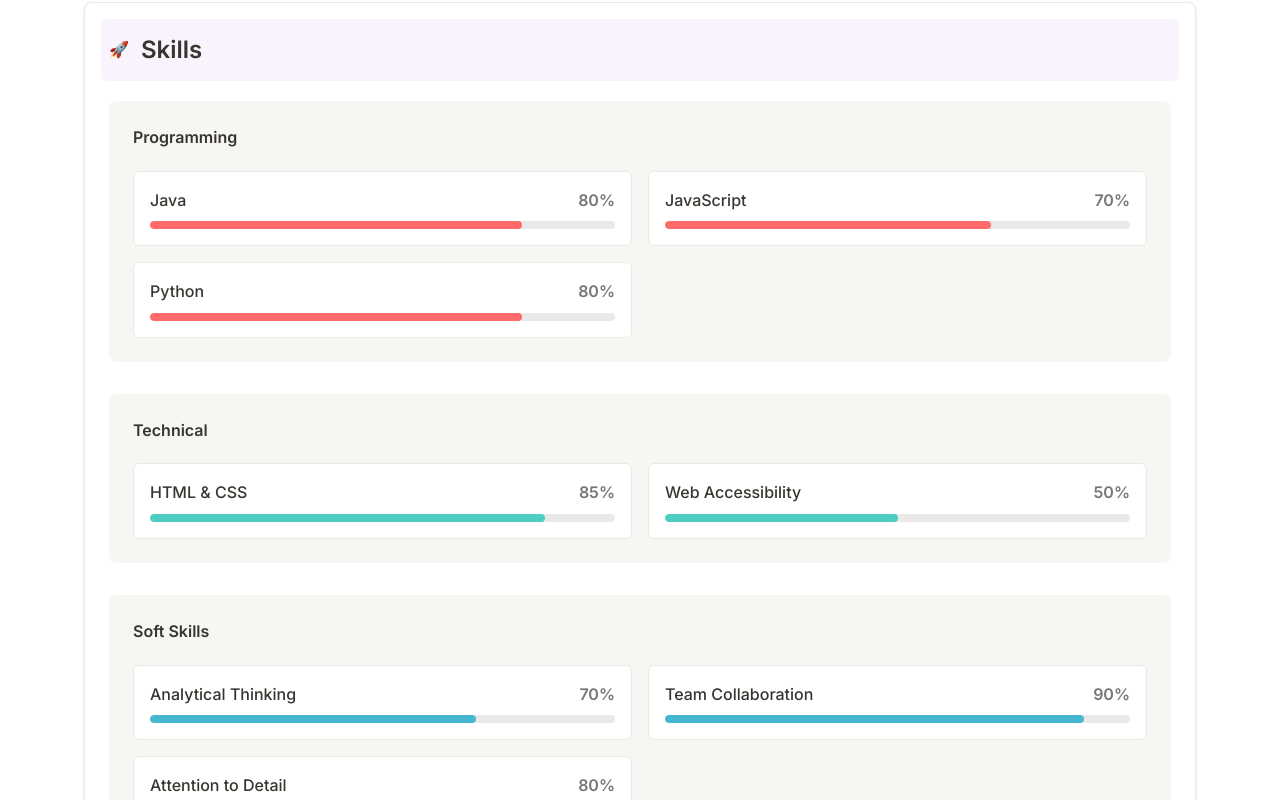
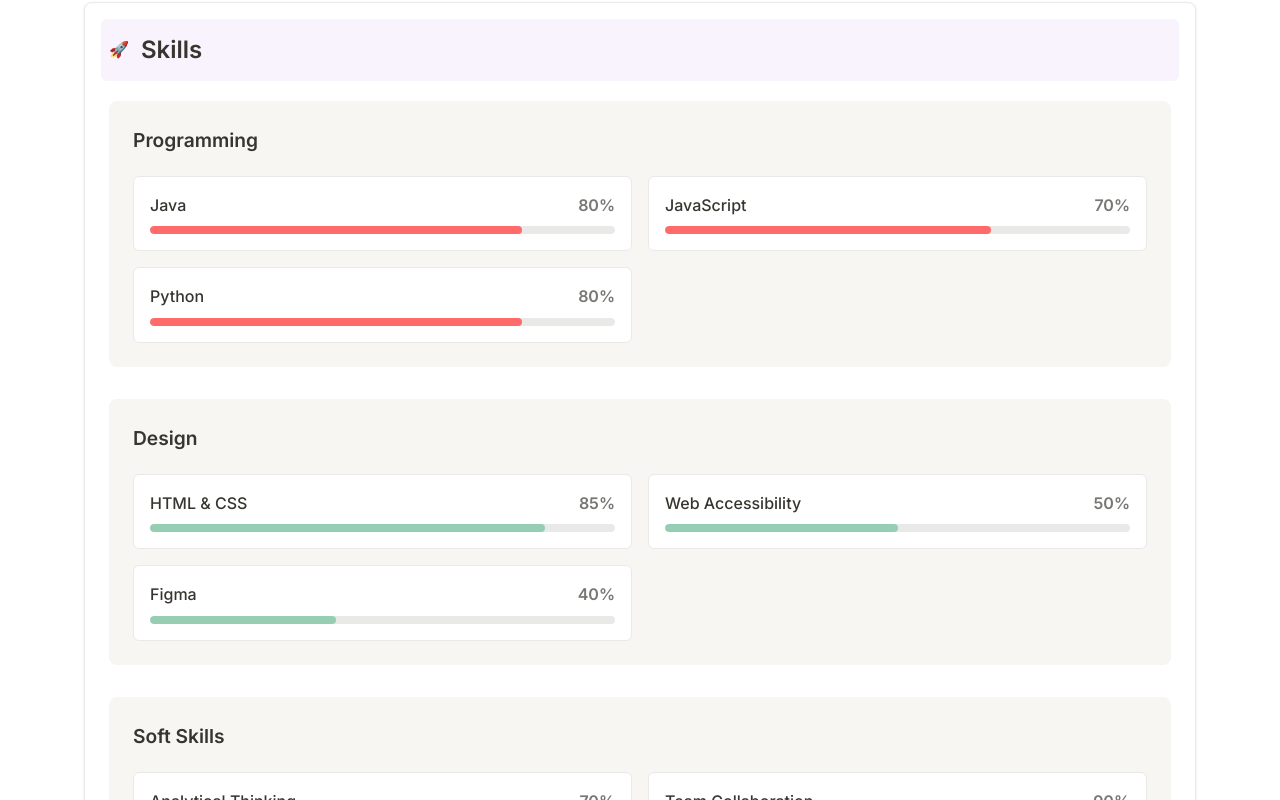
Before and after one commit to alisony755/alison-ye-website, a Next.js app: page / in a window 1280 px wide. Shown: the part 1640-2440 px from the top of the page. Built offline with nearby package versions, Linux system fonts and the light colour scheme.

Commit message:
Adjust Skills section formatting

```diff
--- a/app/globals.css
+++ b/app/globals.css
@@ -244,7 +244,7 @@
 }
 
 .category-title {
-  font-size: 1.25em;
+  font-size: 1.2em !important;
   font-weight: 600;
   margin-bottom: 20px;
   color: #37352f;
--- a/components/SkillsBlock.tsx
+++ b/components/SkillsBlock.tsx
@@ -77,8 +77,9 @@
     { name: "Java", percentage: 80, category: "Programming" },
     { name: "JavaScript", percentage: 70, category: "Programming" },
     { name: "Python", percentage: 80, category: "Programming" },
-    { name: "HTML & CSS", percentage: 85, category: "Technical" },
-    { name: "Web Accessibility", percentage: 50, category: "Technical" },
+    { name: "HTML & CSS", percentage: 85, category: "Design" },
+    { name: "Web Accessibility", percentage: 50, category: "Design" },
+    { name: "Figma", percentage: 40, category: "Design" },
     { name: "Analytical Thinking", percentage: 70, category: "Soft Skills" },
     { name: "Team Collaboration", percentage: 90, category: "Soft Skills" },
     { name: "Attention to Detail", percentage: 80, category: "Soft Skills" },
```
